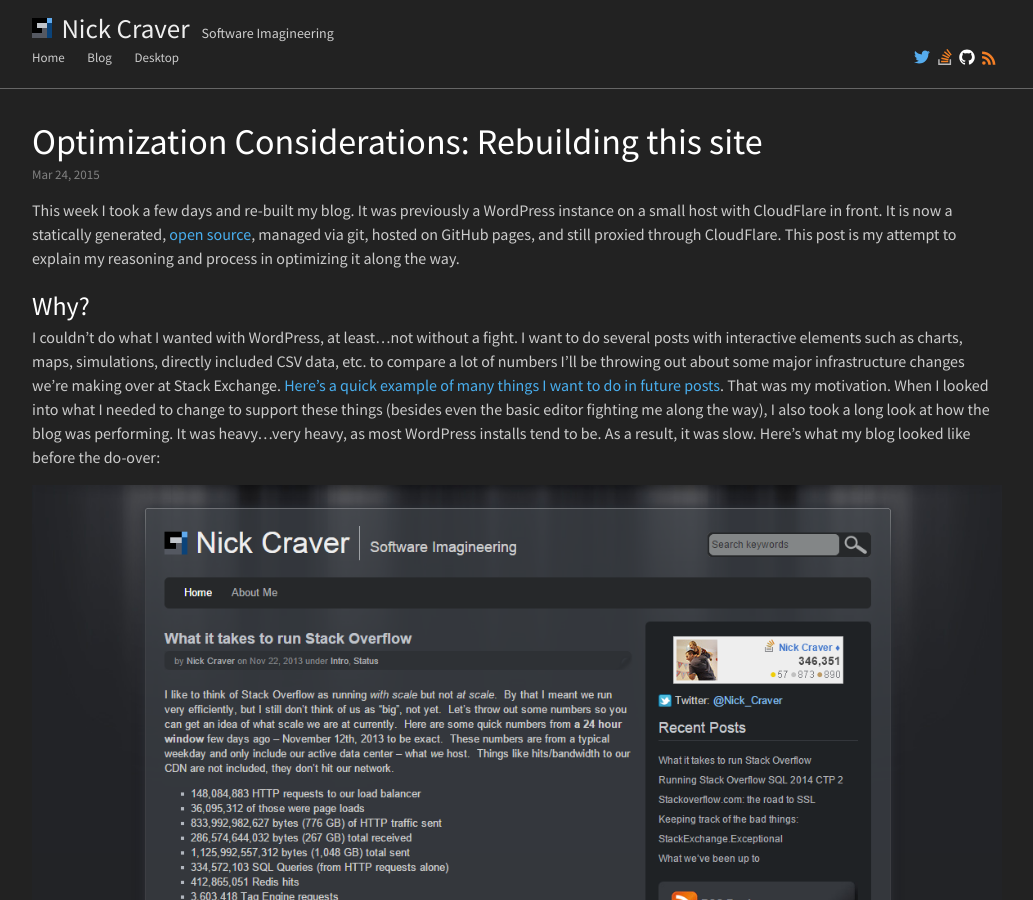
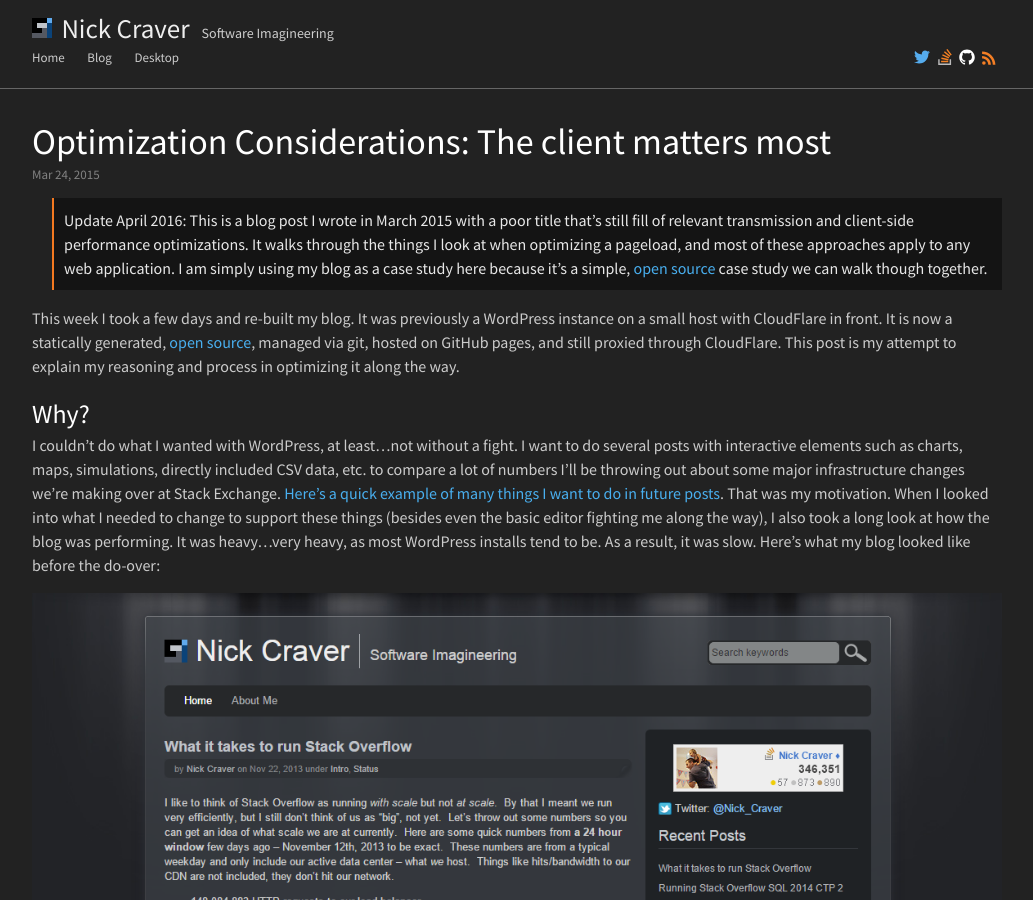
Before and after one commit to NickCraver/nickcraver.github.com, a Jekyll site: the page built from blog/_posts/2015-03-24-optimization-considerations.markdown, in a window 1280 px wide and 900 px high. Shown: the whole window, without its empty margins (123-1156 px from the left). Built offline with Jekyll 4.4.1, drawn with Linux system fonts in a browser that asks for light colours; comment, search, counter and statistics services are not loaded.

Commit message:
Let's name that post better

```diff
--- a/blog/_posts/2015-03-24-optimization-considerations.markdown
+++ b/blog/_posts/2015-03-24-optimization-considerations.markdown
@@ -1,9 +1,11 @@
 ---
 layout: post
 author: Nick Craver
-title:  "Optimization Considerations: Rebuilding this site"
+title:  "Optimization Considerations: The client matters most"
 date:   2015-03-24
 ---
+> Update April 2016: This is a blog post I wrote in March 2015 with a poor title that's still fill of relevant transmission and client-side performance optimizations. It walks through the things I look at when optimizing a pageload, and most of these approaches apply to any web application. I am simply using my blog as a case study here because it's a simple, [open source](https://github.com/NickCraver/nickcraver.github.com) case study we can walk though together.
+
 This week I took a few days and re-built my blog. It was previously a WordPress instance on a small host with CloudFlare in front. It is now a statically generated, [open source](https://github.com/NickCraver/nickcraver.github.com), managed via git, hosted on GitHub pages, and still proxied through CloudFlare. This post is my attempt to explain my reasoning and process in optimizing it along the way.
 
 ### Why?
```
